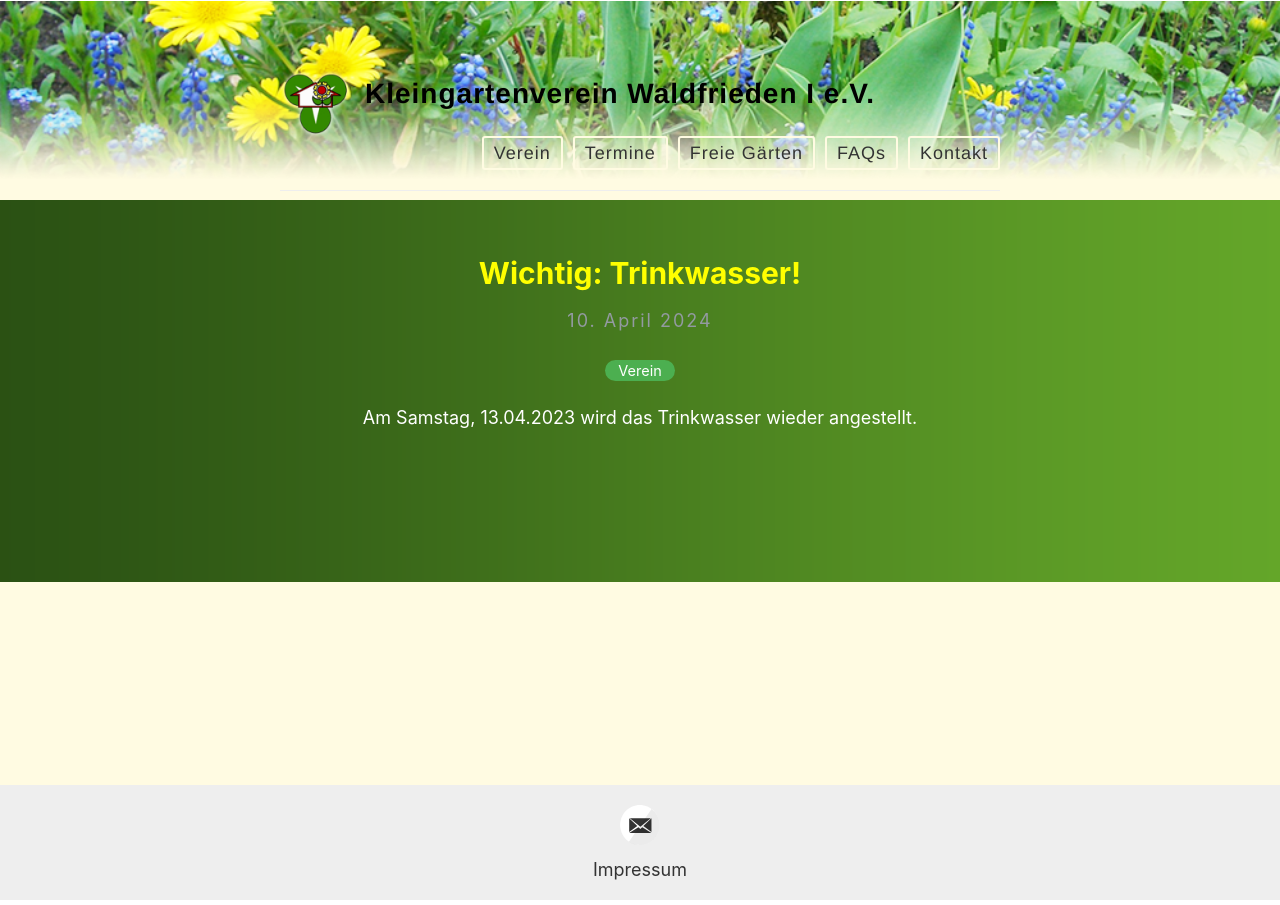
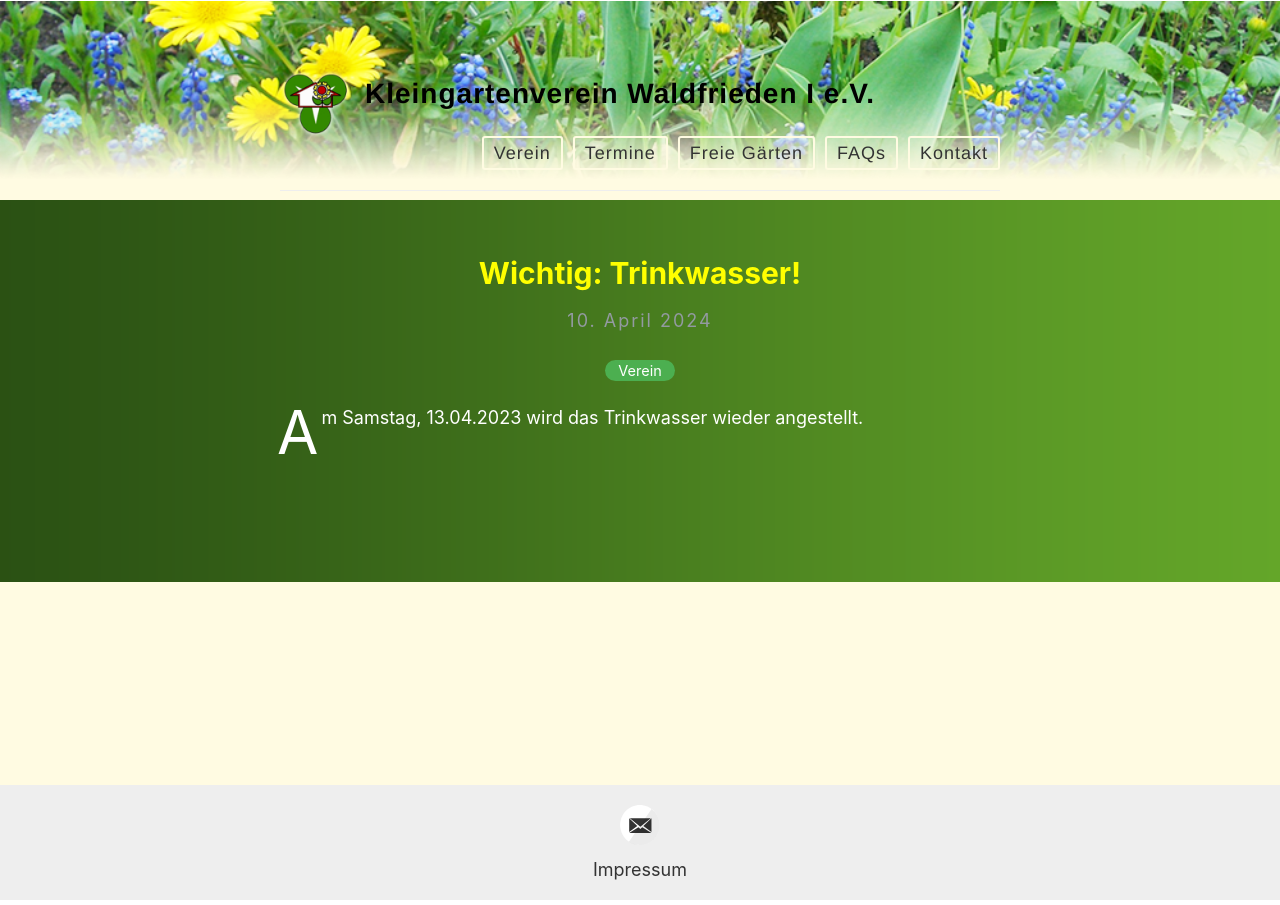
Before and after one commit to der-Frankie/kgv-website-dev.github.io, a Jekyll site: the page built from _posts/2024-04-10-Trinkwasser.md, in a window 1280 px wide. Built offline with Jekyll 4.4.1, drawn with Linux system fonts in a browser that asks for light colours.

Commit message:
Update style.scss
entry-tryout

```diff
--- a/assets/style.scss
+++ b/assets/style.scss
@@ -158,15 +158,16 @@ table tr td :last-child {
 	margin-bottom: 0;
 }
 
-.entry {
+.centered-entry {
   text-align: center;
 }
-/*.detailed .entry p:first-of-type:first-letter {
+
+.detailed .entry p:first-of-type:first-letter {
     float: left;
     margin: 0.13em 0.05em 0 -0.05em;
     font-size: 3.333em;
     line-height: 0.75em;
-}*/
+}
 
 #search-container {
   text-align: center;
```
